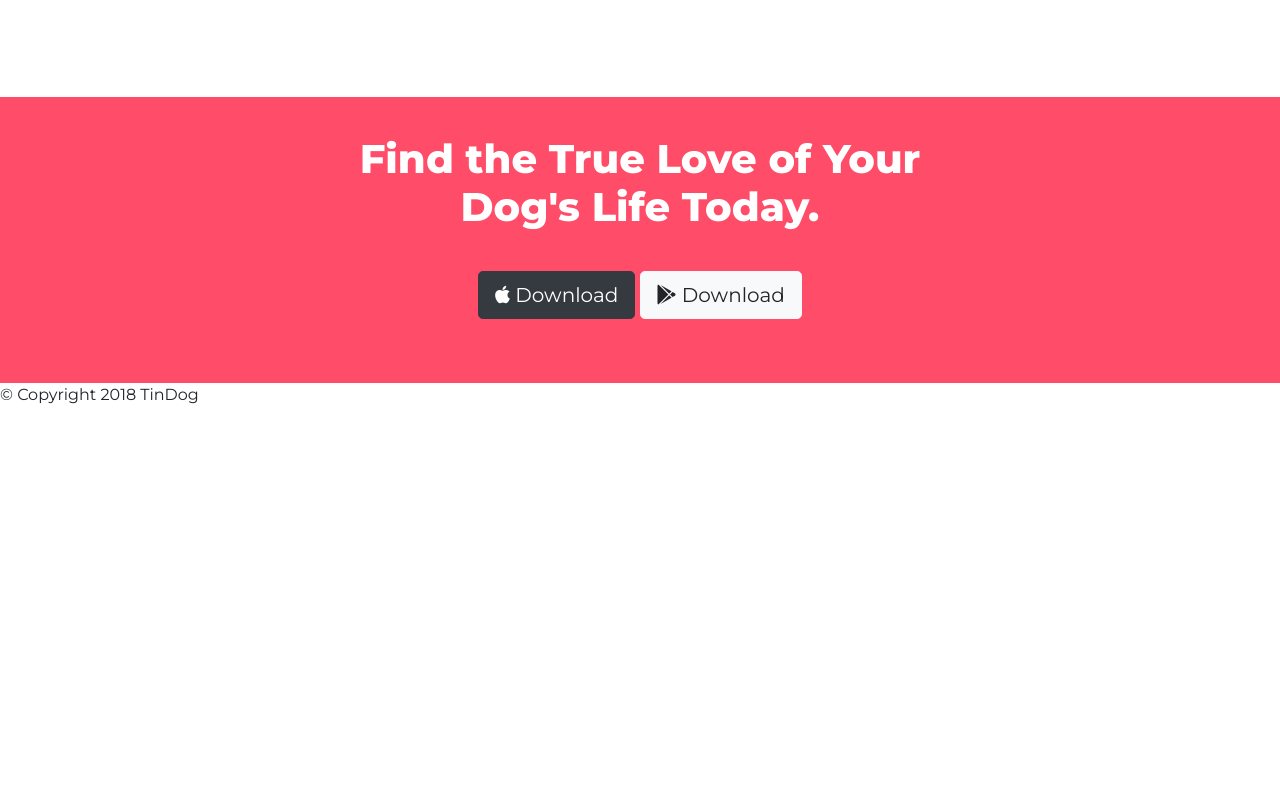
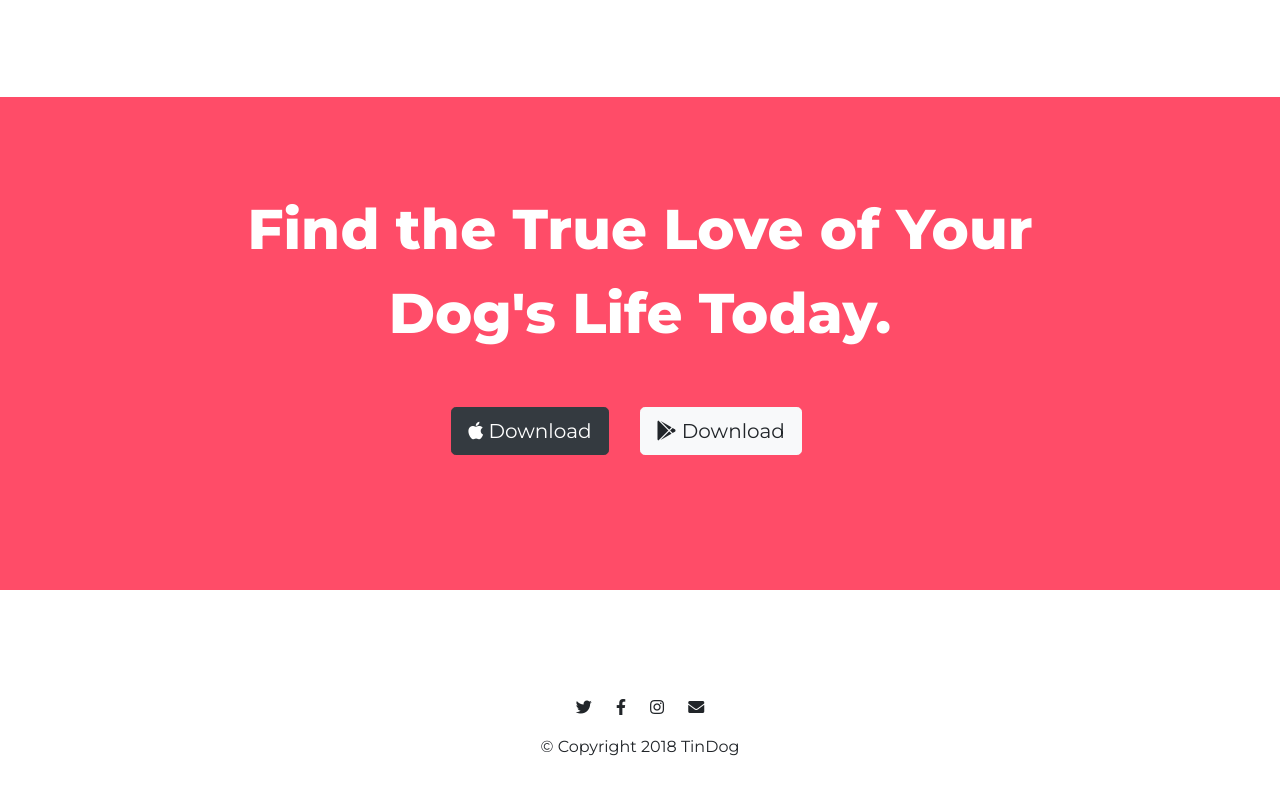
Before and after one commit to krishna-nayak/TinDog-Start-master, a plain HTML site: page index.html in a window 1280 px wide. Shown: the part 2567-3362 px from the top of the page. Before the commit the page ends 2990 px from the top, so only its background shows below. Drawn offline with nearby package versions, Linux system fonts and the light colour scheme.

Commit message:
Style the Footer

```diff
--- a/css/styles.css
+++ b/css/styles.css
@@ -123,16 +123,33 @@ h3 {
 	padding: 3% 2%;
 }
 
+/* CTA Section */
+
 #cta {
 	background-color: #ff4c68;
 	text-align: center;
-	padding: 3% 25% 5%;
+	padding: 7% 15%;
+	/* color: #fff; */
 }
 
 #cta > h3 {
 	color: #fff;
-	font-size: 2.5rem;
-	margin-bottom: 2.5rem;
+	font-size: 3.5rem;
+	line-height: 1.5;
+	font-weight: 800;
+	/* margin-bottom: 2.5rem; */
+}
+
+/* Footer Section */
+
+#footer {
+	padding: 7% 15%;
+	text-align: center;
+	background-attachment: #fff;
+}
+
+.social-icon {
+	padding: 20px 10px;
 }
 
 @media (max-width: 991px) {
--- a/index.html
+++ b/index.html
@@ -68,13 +68,13 @@
 					<div class="collapse navbar-collapse" id="navbarTogglerDemo01">
 						<ul class="navbar-nav ml-auto">
 							<li class="nav-item">
-								<a class="nav-link" href="#">Content</a>
+								<a class="nav-link" href="#footer">Content</a>
 							</li>
 							<li class="nav-item">
-								<a class="nav-link" href="#">Pricing</a>
+								<a class="nav-link" href="#pricing">Pricing</a>
 							</li>
 							<li class="nav-item">
-								<a class="nav-link" href="#">Download</a>
+								<a class="nav-link" href="#cta">Download</a>
 							</li>
 						</ul>
 					</div>
@@ -234,10 +234,10 @@
 
 		<section id="cta">
 			<h3>Find the True Love of Your Dog's Life Today.</h3>
-			<button type="button" class="btn btn-lg btn-dark">
+			<button type="button" class="btn btn-lg btn-dark download-button">
 				<i class="fab fa-apple"></i> Download
 			</button>
-			<button type="button" class="btn btn-lg btn-light">
+			<button type="button" class="btn btn-lg btn-light download-button">
 				<i class="fab fa-google-play"></i> Download
 			</button>
 		</section>
@@ -245,6 +245,10 @@
 		<!-- Footer -->
 
 		<footer id="footer">
+			<i class="fab fa-twitter social-icon"></i>
+			<i class="fab fa-facebook-f social-icon"></i>
+			<i class="fab fa-instagram social-icon"></i>
+			<i class="fas fa-envelope social-icon"></i>
 			<p>© Copyright 2018 TinDog</p>
 		</footer>
 	</body>
```
